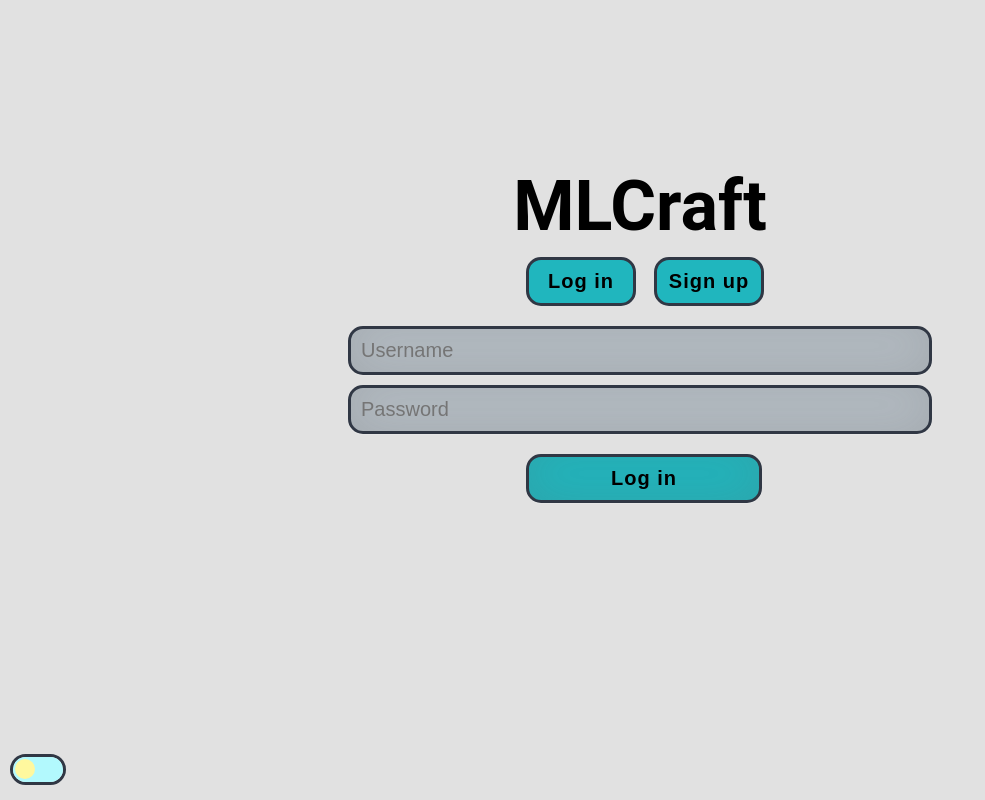
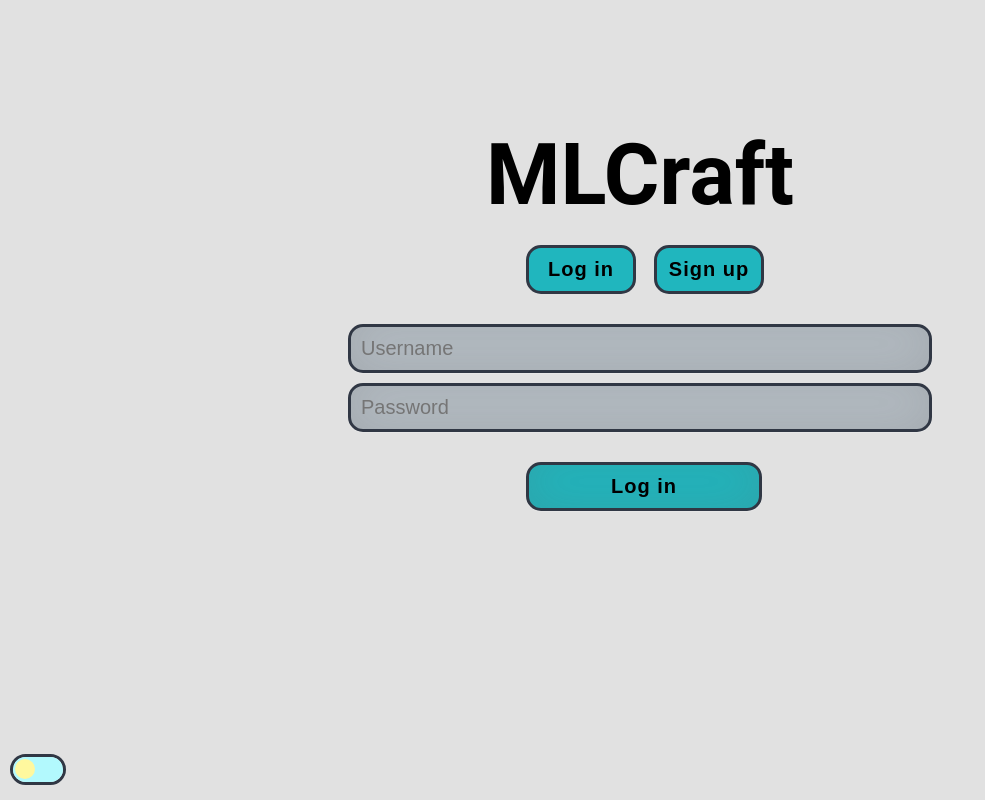
Before and after one commit to SPbuMinecraft/GraphicalEditorForNN, a website: page client/templates/authorization.html in a window 1280 px wide. Shown: the whole page, without its empty margins (0-985 px from the left). Drawn offline with Linux system fonts and the light colour scheme.

Commit message:
requested changes 4

```diff
--- a/client/styles/auth.css
+++ b/client/styles/auth.css
@@ -25,8 +25,8 @@ body {
 
 .logo_text {
     font-family: "Roboto", sans-serif;
-    font-size: 70px;
-    margin-bottom: -40px;
+    font-size: 85px;
+    margin-bottom: -30px;
     margin-top: 35px;
     color: var(--text-color);
     font-weight: bold;
@@ -40,7 +40,7 @@ body {
 
 .content {
     overflow: hidden;
-    height: 540px;
+    height: 620px;
     width: 600px;
     position: sticky;
     top: 0;
@@ -57,6 +57,7 @@ body {
     justify-content: center;
     align-items: center;
     flex-direction: row;
+    margin-bottom: 10px;
 }
 
 .login-choose {
@@ -78,7 +79,7 @@ body {
     display: flex;
     position: relative;
     transition: all 0.5s ease-in-out;
-    left: 0px;
+    left: 0;
 }
 
 .form-section-move {
@@ -147,10 +148,13 @@ input {
 }
 
 .login_button {
-    margin-top: 10px;
+    margin-top: 20px;
     margin-bottom: 20px;
 }
-
+.signup_button {
+    margin-top: 20px;
+    margin-bottom: 20px;
+}
 .link {
     color: #1a264d;
     text-decoration: none;
```
